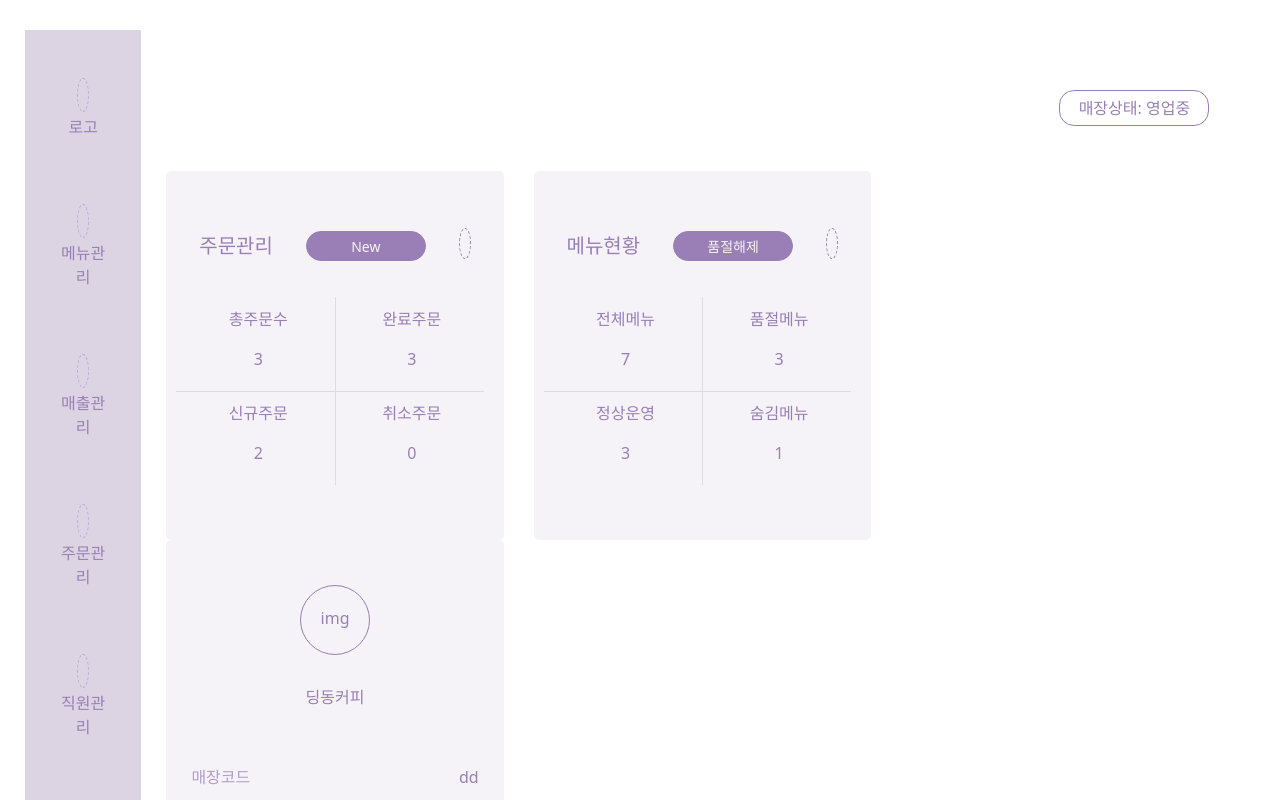
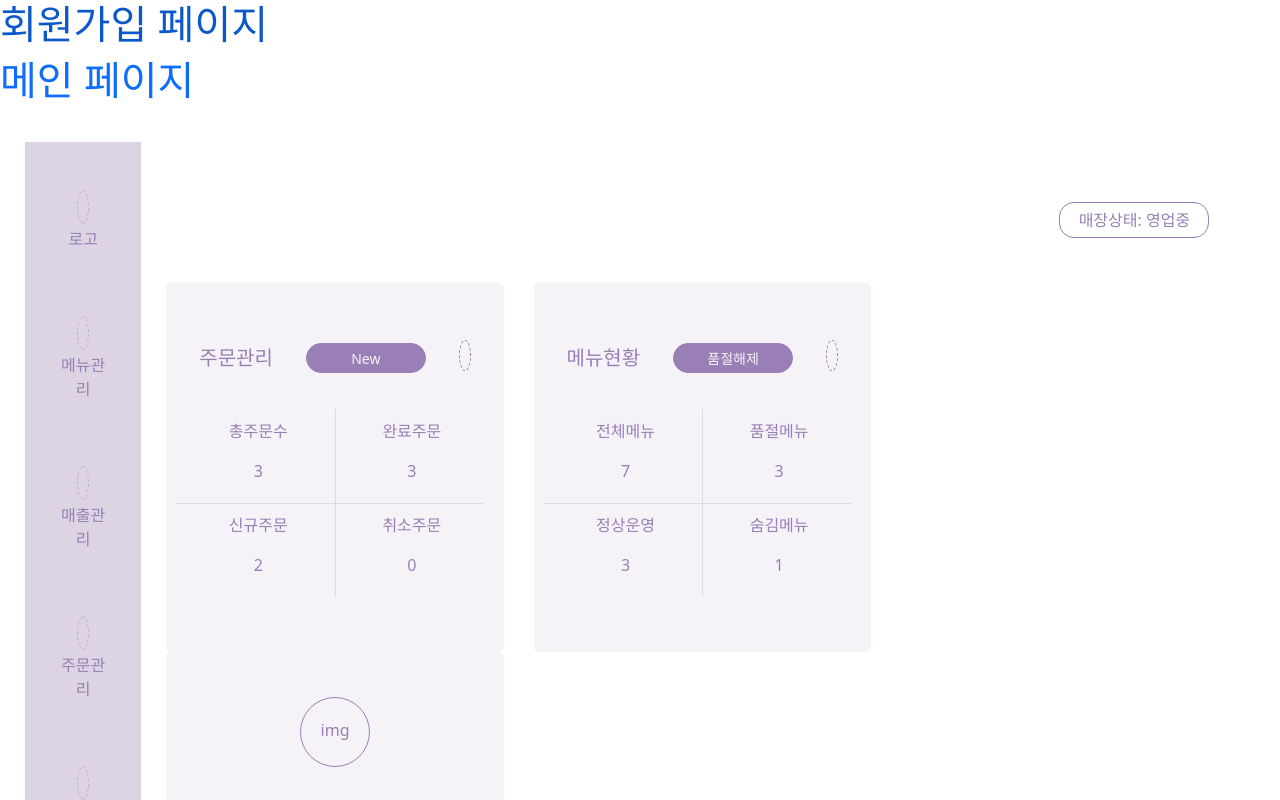
Before and after one commit to jgsjss/ding, a Vue app: page / in a window 1280 px wide. Shown: the top 800 px of the page. Built offline with nearby package versions, Linux system fonts and the light colour scheme; no server answers; some icons are missing.

Commit message:
앱뷰 버튼

```diff
--- a/src/App.vue
+++ b/src/App.vue
@@ -1,4 +1,6 @@
 <template>
+  <h1><a href="/signupone">회원가입 페이지</a> </h1>
+  <h1><a href="/main">메인 페이지</a> </h1>
 
     <router-view > </router-view>
 
```
